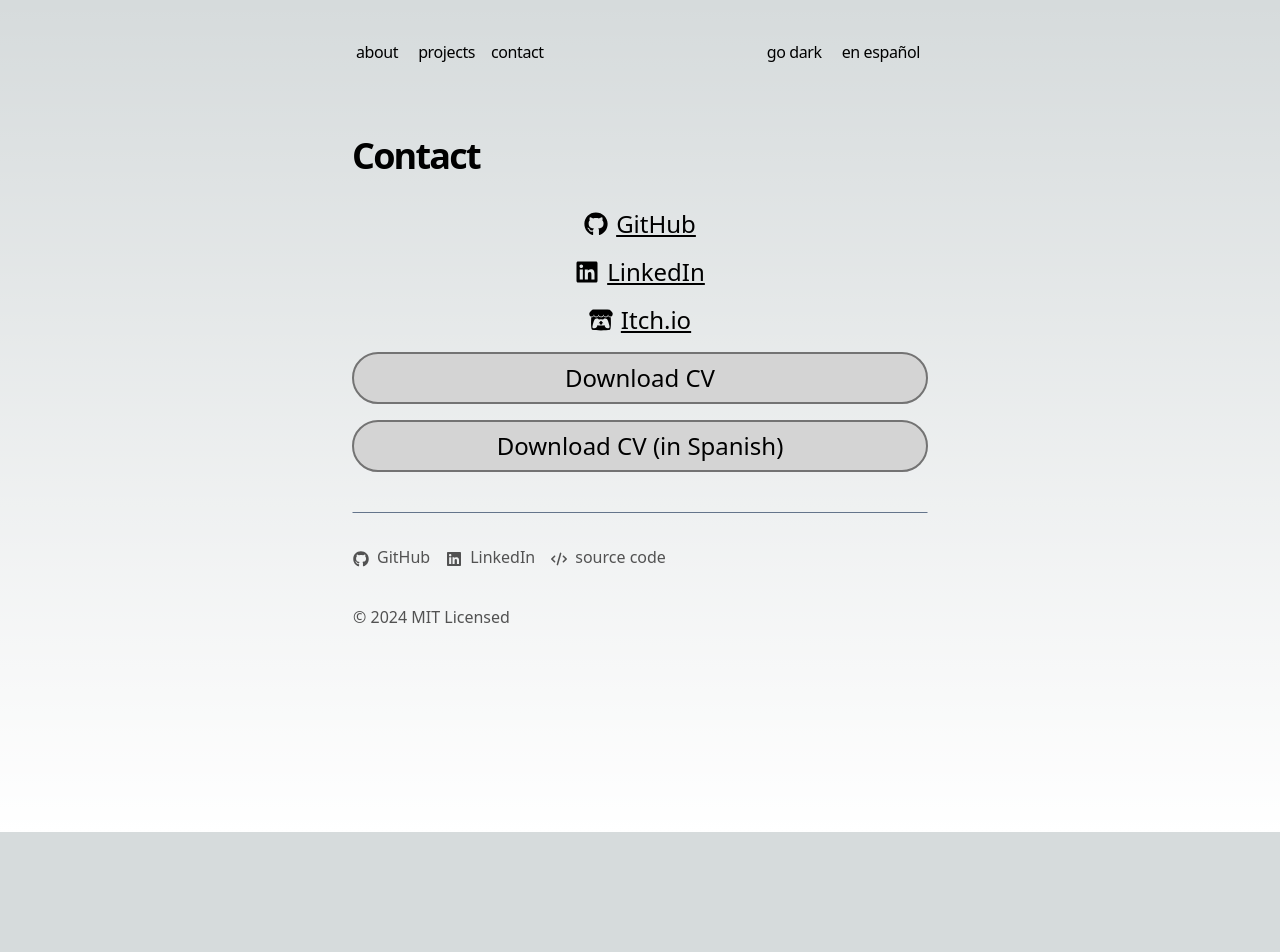
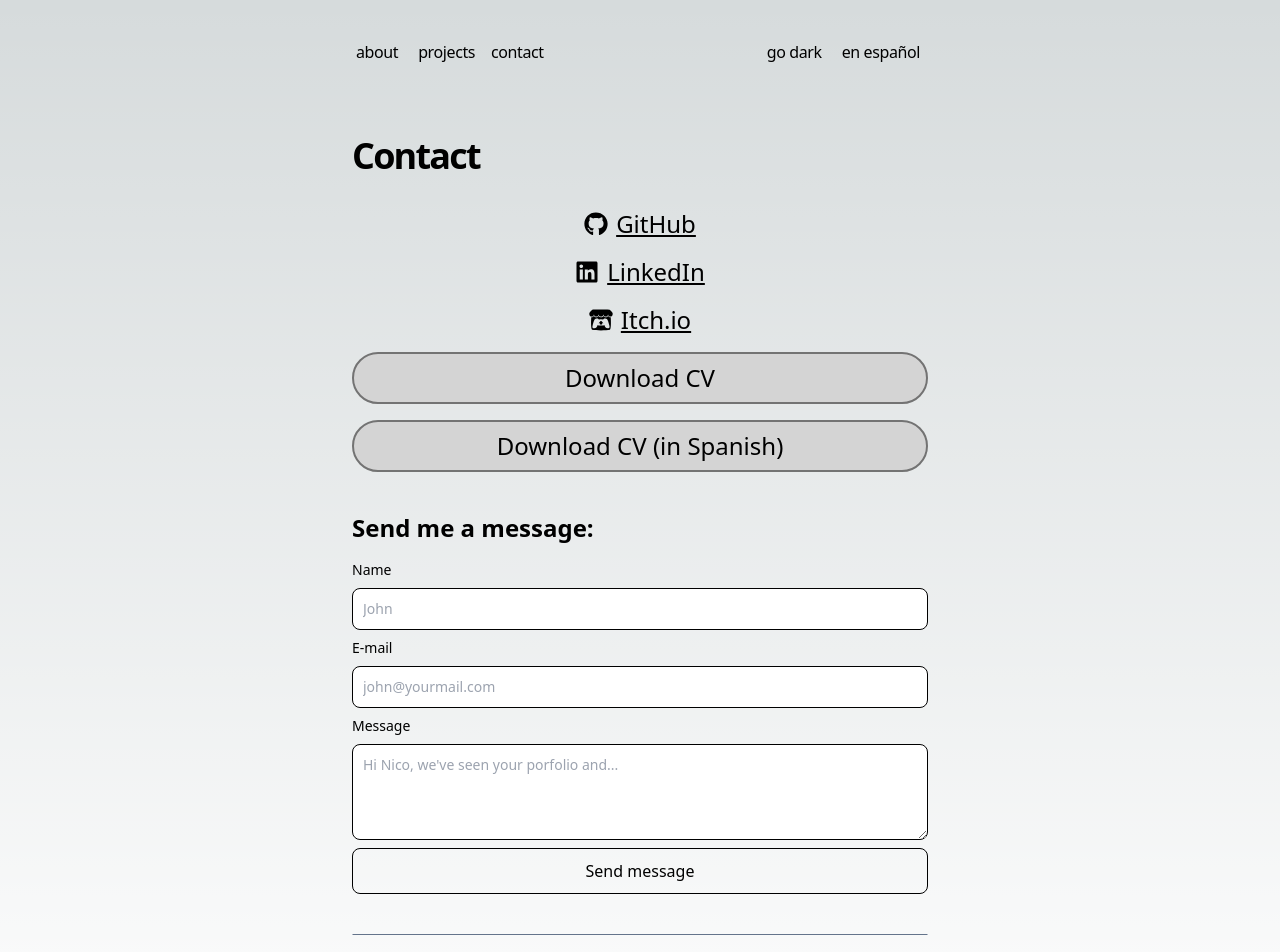
Before and after one commit to Nickneim/portfolio, a Next.js app: page /en/contact in a window 1280 px wide. Shown: the top 952 px of the page. Before the commit the page ends 832 px from the top, so only its background shows below. Built offline with nearby package versions, Linux system fonts and the light colour scheme.

Commit message:
add contact form with emailjs support

```diff
--- a/messages/en.json
+++ b/messages/en.json
@@ -13,8 +13,7 @@
         "title": "Contact",
         "cv-spanish": "Download CV (in Spanish)",
         "cv-english": "Download CV",
-        "copy-email": "copy to clipboard",
-        "copied": "Copied!"
+        "contact-me": "Send me a message:"
     },
     "LocaleSwitcher": {
         "locale": "{locale, select, es {Spanish} en {English} other {Unknown}}",
@@ -39,5 +38,21 @@
         "locale": "en_US",
         "contact": "Contact",
         "projects": "Projects"
+    },
+    "ContactForm": {
+        "name": "Name",
+        "email": "E-mail",
+        "message": "Message",
+        "name-placeholder": "John",
+        "email-placeholder": "john@yourmail.com",
+        "message-placeholder": "Hi Nico, we've seen your porfolio and...",
+        "send": "Send message",
+        "sent": "Message sent",
+        "errors": {
+            "missing-name": "Missing your name",
+            "missing-email": "Invalid email",
+            "missing-message": "Missing your message",
+            "emailjs": "Something went wrong... Try again"
+        }
     }
 }
--- a/messages/es.json
+++ b/messages/es.json
@@ -13,8 +13,7 @@
         "title": "Contacto",
         "cv-spanish": "Descargar CV",
         "cv-english": "Descargar CV (en inglés)",
-        "copy-email": "copiar a portapapeles",
-        "copied": "¡Copiado!"
+        "contact-me": "Envíame un mensaje:"
     },
     "LocaleSwitcher": {
         "locale": "{locale, select, es {Español} en {Inglés} other {Desconocido}}",
@@ -39,5 +38,21 @@
         "locale": "es_AR",
         "contact": "Contacto",
         "projects": "Proyectos"
+    },
+    "ContactForm": {
+        "name": "Nombre",
+        "email": "Correo electrónico",
+        "message": "Mensaje",
+        "name-placeholder": "Juan",
+        "email-placeholder": "juan@tumail.com",
+        "message-placeholder": "Hola Nico, vimos tu portfolio y...",
+        "send": "Enviar mensaje",
+        "sent": "Mensaje enviado",
+        "errors": {
+            "missing-name": "Escribe un nombre, por favor",
+            "missing-email": "Correo electrónico inválido",
+            "missing-message": "Escribe un mensaje, por favor",
+            "emailjs": "Algo salió mal... Inténtalo de nuevo"
+        }
     }
 }
--- a/package.json
+++ b/package.json
@@ -9,6 +9,8 @@
     "lint": "next lint"
   },
   "dependencies": {
+    "@emailjs/browser": "^4.4.1",
+    "clsx": "^2.1.1",
     "geist": "^1.3.1",
     "next": "14.2.5",
     "next-intl": "^3.17.2",
@@ -16,7 +18,8 @@
     "next-themes": "^0.3.0",
     "react": "^18",
     "react-dom": "^18",
-    "react-icons": "^5.2.1"
+    "react-icons": "^5.2.1",
+    "zod": "^3.23.8"
   },
   "devDependencies": {
     "@types/node": "^20",
--- a/src/app/[locale]/contact/page.tsx
+++ b/src/app/[locale]/contact/page.tsx
@@ -1,4 +1,4 @@
-import CopyButton from '@/app/components/CopyButton';
+import ContactForm from '@/app/components/ContactForm';
 import { basePath } from '@/app/sitemap';
 import { GITHUB_PAGE, ITCHIO_PAGE, LINKEDIN_PAGE, locales } from '@/config';
 import { useTranslations } from 'next-intl';
@@ -36,6 +36,7 @@ export async function generateMetadata({params: {locale}}) {
   };
 }
 
+
 export default function Page({
   params: {locale}
 } : {
@@ -66,15 +67,6 @@ export default function Page({
             </a>
           </li>
         ))}
-        {/* <li>
-          <div
-            className="flex justify-center items-center text-xl"
-          >
-            <p className="hidden sm:flex mr-2">E-mail:</p>
-            {GMAIL_ACCOUNT}
-            <CopyButton text={GMAIL_ACCOUNT} tooltip={t('copied')} />
-          </div>
-        </li> */}
         <li>
           <a
             className="flex justify-center items-center text-2xl px-4 py-2 bg-neutral-300 hover:bg-neutral-200 dark:bg-neutral-700 dark:hover:bg-neutral-800 rounded-full border-2 border-neutral-500"
@@ -98,6 +90,10 @@ export default function Page({
           </a>
         </li>
       </ul>
+      <h2 className='mt-10 mb-4 text-2xl font-semibold'>
+        {t('contact-me')}
+      </h2>
+      <ContactForm />
     </section>
   )
 }
--- /dev/null
+++ b/src/app/components/ContactForm.tsx
@@ -0,0 +1,121 @@
+"use client";
+
+import { useTranslations } from "next-intl";
+import { sendContactInformation, State } from "@/app/lib/actions";
+import { useFormState, useFormStatus } from "react-dom";
+import clsx from "clsx";
+
+
+function Submit({ messageSent } : { messageSent: boolean}) {
+  const t = useTranslations("ContactForm")
+  const {pending} = useFormStatus();
+  return (
+    <button
+      className={
+        clsx("border mt-2 font-medium py-2.5 px-5 rounded-lg w-full border-black dark:border-white",
+        {
+          "bg-green-500 dark:bg-green-600 transition-colors duration-250" : messageSent,
+          "disabled:bg-neutral-200 dark:disabled:bg-neutral-800 hover:bg-neutral-200 dark:hover:bg-neutral-800": !messageSent,
+        })
+      }
+      type="submit"
+      disabled={messageSent || pending}
+    >
+        {messageSent? t("sent") : t("send")}
+    </button>
+  );
+}
+
+
+export default function ContactForm() {
+  const initialState: State = { message: null, errors: {}, success: false };
+  const [state, formAction] = useFormState(sendContactInformation, initialState)
+  const t = useTranslations("ContactForm")
+
+  const messageSent = state.success === true
+
+  return (
+    <form action={formAction}>
+      <label
+          htmlFor="name"
+          className="block mb-2 text-sm font-medium"
+      >
+        {t('name')}
+      </label>
+      <input
+        id="name"
+        type="text"
+        name="name"
+        className="border border-black text-sm rounded-lg block w-full p-2.5"
+        placeholder={t("name-placeholder")}
+        defaultValue=""
+        aria-describedby="name-error"
+        disabled={messageSent}
+      />
+      <div id="name-error" aria-live="polite" aria-atomic="true">
+        {state.errors?.name &&
+          state.errors.name.map((error: string) => (
+            <p className="mt-1 text-sm text-red-500" key={error}>
+              {t(error)}
+            </p>
+          ))}
+      </div>
+      <label
+          htmlFor="email"
+          className="block mt-2 mb-2 text-sm font-medium"
+      >
+        {t('email')}
+      </label>
+      <input
+        id="email"
+        type="email"
+        name="email"
+        className="border border-black text-sm rounded-lg block w-full p-2.5"
+        placeholder={t("email-placeholder")}
+        defaultValue=""
+        aria-describedby="email-error"
+        disabled={messageSent}
+      />
+      <div id="email-error" aria-live="polite" aria-atomic="true">
+        {state.errors?.email &&
+          state.errors.email.map((error: string) => (
+            <p className="mt-1 text-sm text-red-500" key={error}>
+              {t(error)}
+            </p>
+          ))}
+      </div>
+      <label
+          htmlFor="message"
+          className="block mt-2 mb-2 text-sm font-medium"
+      >
+        {t('message')}
+      </label>
+      <textarea
+        id="message"
+        name="message"
+        className="border min-h-24 border-black text-sm rounded-lg block w-full p-2.5"
+        placeholder={t("message-placeholder")}
+        defaultValue=""
+        aria-describedby="message-error"
+        disabled={messageSent}
+      />
+      <div id="message-error" aria-live="polite" aria-atomic="true">
+        {state.errors?.message &&
+          state.errors.message.map((error: string) => (
+            <p className="mt-1 text-sm text-red-500" key={error}>
+              {t(error)}
+            </p>
+          ))}
+      </div>
+      <Submit messageSent={messageSent} />
+      <div id="emailjs-error" aria-live="polite" aria-atomic="true">
+        {state.errors?.emailjs &&
+          <p className="mt-1 text-sm text-red-500" key={state.errors.emailjs}>
+            {t(state.errors.emailjs)}
+          </p>
+        }
+      </div>
+    </form>
+    )
+
+};
--- /dev/null
+++ b/src/app/lib/actions.ts
@@ -0,0 +1,64 @@
+// 'use server';
+
+import { send } from '@emailjs/browser';
+import { z } from 'zod';
+
+const ContactInformation = z.object({
+	name: z.string().trim().min(1, "errors.missing-name"),
+	email: z.string().email("errors.missing-email"),
+	message: z.string().trim().min(1, "errors.missing-message")
+})
+
+type ContactInformation = z.infer<typeof ContactInformation>
+
+export type State = {
+  errors?: {
+    name?: string[];
+    email?: string[];
+    message?: string[];
+    emailjs?: string;
+  };
+  message?: string | null;
+  success?: boolean | null;
+};
+
+export async function sendContactInformation(prevState: State, formData: FormData) {
+
+  const validatedFields = ContactInformation.safeParse({
+		name: formData.get('name'),
+		email: formData.get('email'),
+		message: formData.get('message'),
+	})
+  // If form validation fails, return errors early. Otherwise, continue.
+  if (!validatedFields.success) {
+    return {
+      errors: validatedFields.error.flatten().fieldErrors,
+      message: 'Missing Fields. Failed to send contact information.',
+      success: false
+    } as State;
+  }
+
+  const { name, email, message } = validatedFields.data;
+
+  const response = await send(
+    'default_service',
+    'template_contact',
+    {name, email, message},
+    {
+      publicKey: process.env.NEXT_PUBLIC_EMAILJS_PUBLIC_KEY,
+    })
+  .then(() => {
+    return { message: 'Success', success: true }
+  })
+  .catch((error) => {
+    const errorMessage = error.text as string;
+    console.error(errorMessage);
+    return {
+      errors: {emailjs: "errors.emailjs"},
+      message: errorMessage,
+      success: false
+    }
+  })
+
+  return response as State
+}
```
Also changed, not shown: 1 other file (tests, documents, lock files or other folders).
